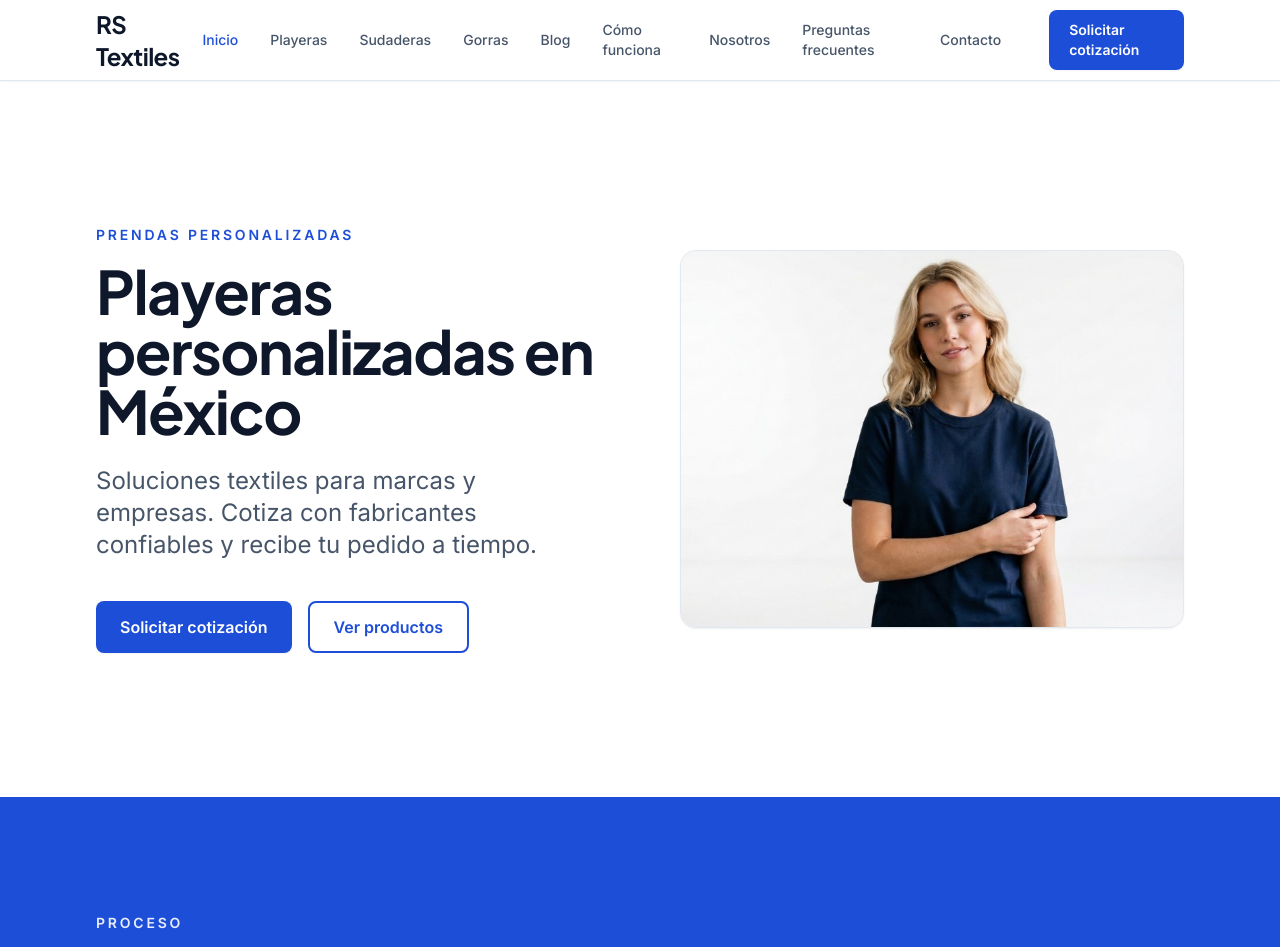
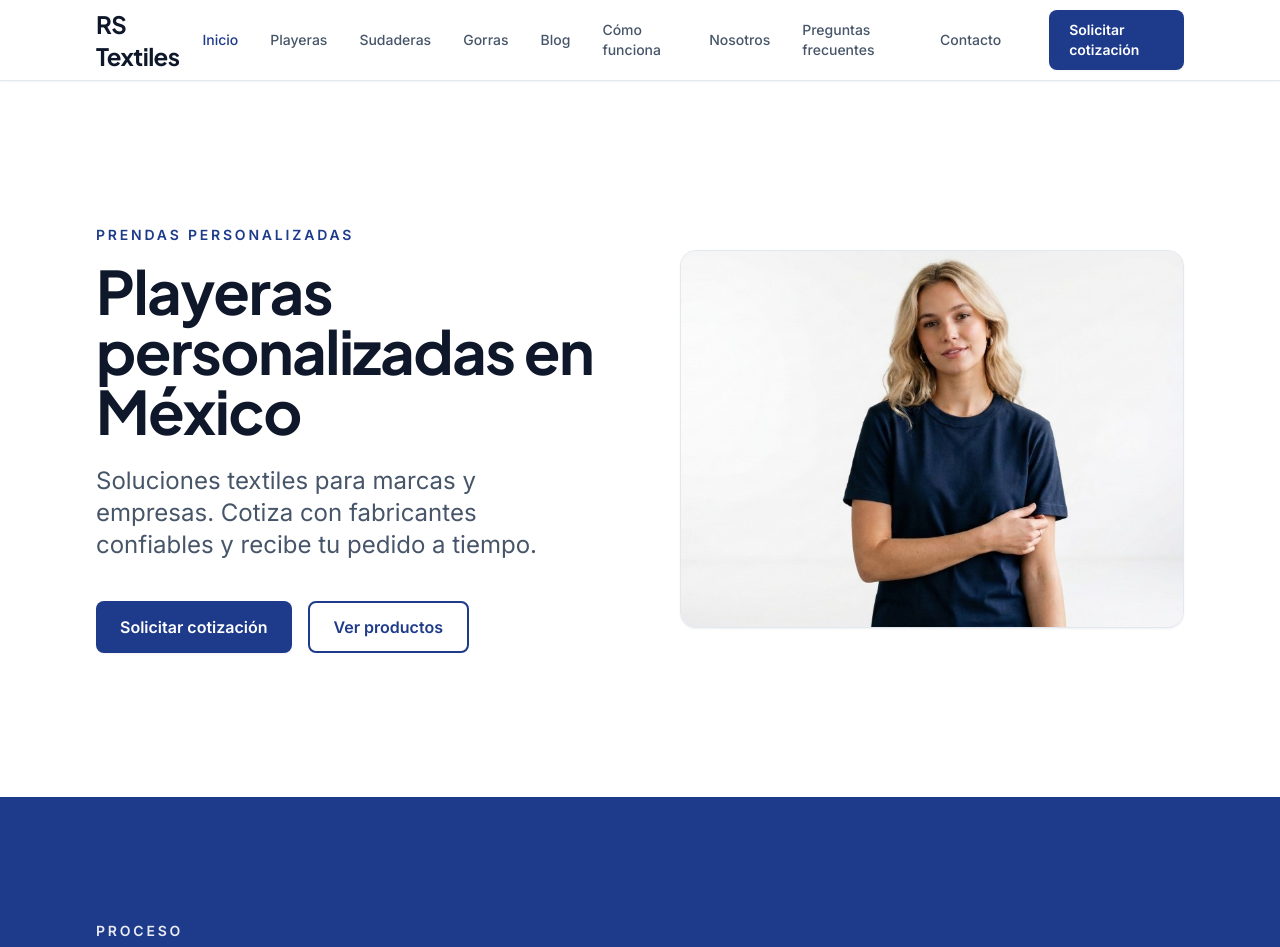
Before and after one commit to chanks2004/rs-textiles, a Next.js app: page / in a window 1280 px wide. Shown: the top 947 px of the page. Built offline with nearby package versions, Linux system fonts and the light colour scheme.

Commit message:
changes color

```diff
--- a/src/app/globals.css
+++ b/src/app/globals.css
@@ -3,8 +3,8 @@
 @tailwind utilities;
 
 :root {
-  --primary: #1D4ED8;
-  --primary-dark: #1E40AF;
+  --primary: #1E3A8A;
+  --primary-dark: #172554;
   --navy: #0F172A;
   --muted: #475569;
   --border-light: #E2E8F0;
--- a/src/components/SectionDivider.tsx
+++ b/src/components/SectionDivider.tsx
@@ -1,8 +1,22 @@
+/** Divisor entre secciones: bloque azul bien visible para separar */
 export function SectionDivider() {
   return (
     <div
-      className="h-1 w-full bg-primary"
+      className="w-full bg-primary"
+      style={{ height: "12px" }}
       aria-hidden
+      role="presentation"
     />
   );
 }
+
+/** Línea fina azul (alternativa para separar sin tanto peso) */
+export function SectionLine() {
+  return (
+    <div
+      className="w-full border-t-2 border-primary"
+      aria-hidden
+      role="presentation"
+    />
+  );
+}
--- a/tailwind.config.ts
+++ b/tailwind.config.ts
@@ -9,8 +9,8 @@ const config: Config = {
   theme: {
     extend: {
       colors: {
-        primary: "#1D4ED8",
-        "primary-dark": "#1E40AF",
+        primary: "#1E3A8A",
+        "primary-dark": "#172554",
         navy: "#0F172A",
         muted: "#475569",
         "border-light": "#E2E8F0",
```
